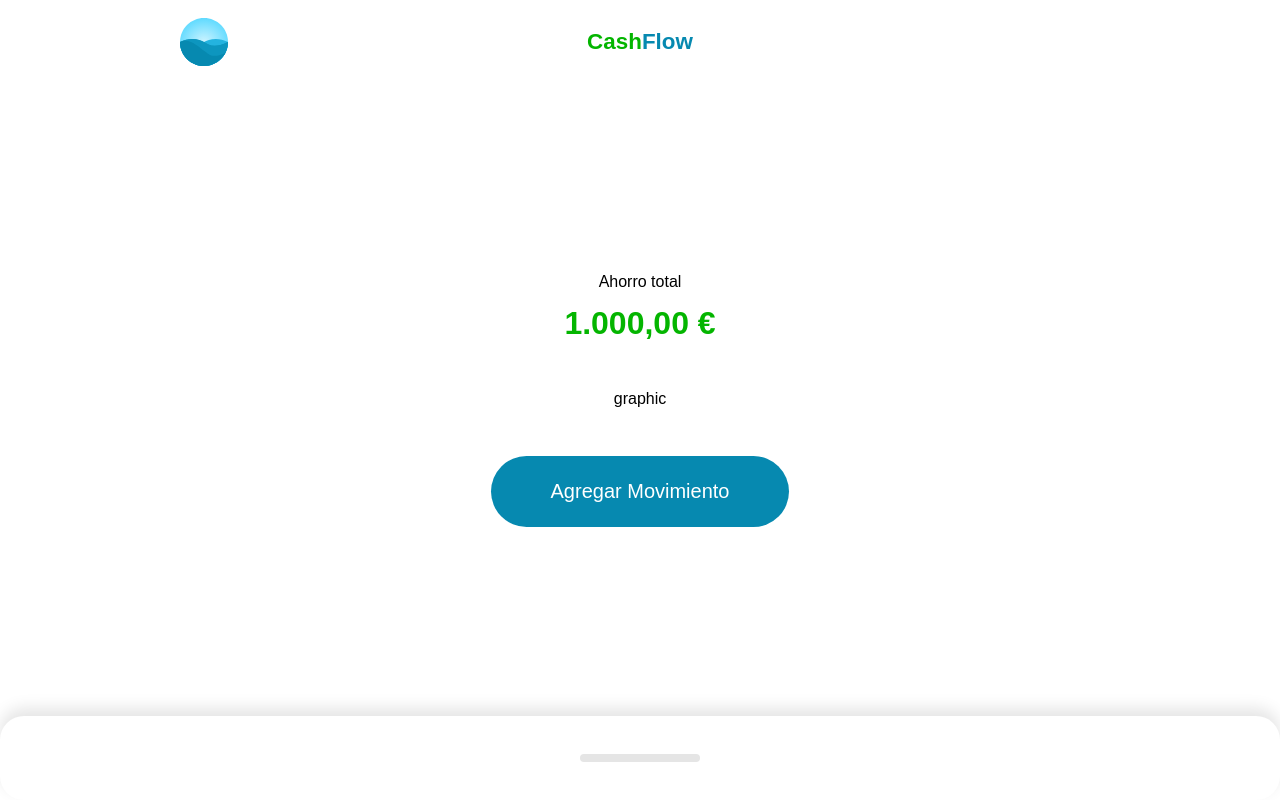
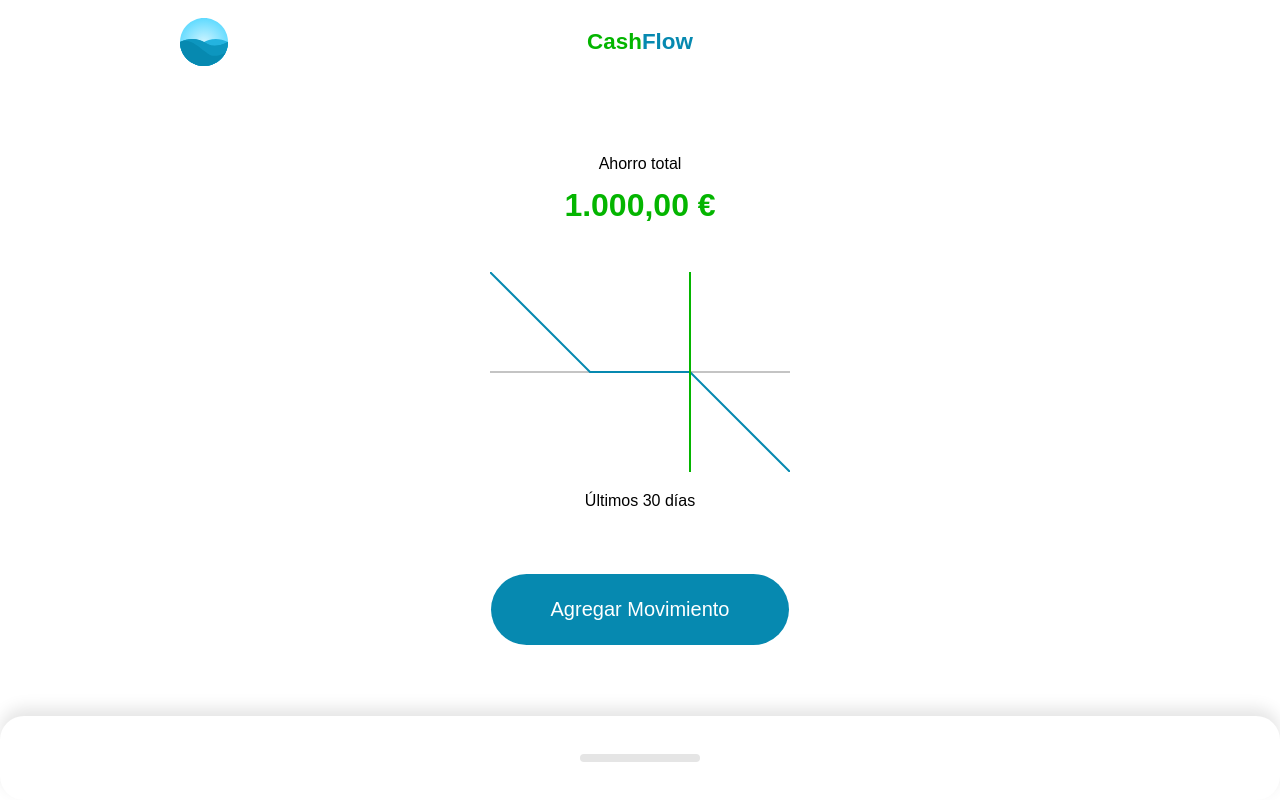
Before and after one commit to jyunakaike/vueCashFlowMobile, a Vue app: page / in a window 1280 px wide. Built offline with nearby package versions, Linux system fonts and the light colour scheme.

Commit message:
feat: graphic component

```diff
--- a/src/components/Action.vue
+++ b/src/components/Action.vue
@@ -45,11 +45,9 @@
 
 const submit = () =>{
     showModal.value = !showModal.value;
-
 }
 
 </script>
-
 
 <style scoped>
 button {
--- a/src/components/Home.vue
+++ b/src/components/Home.vue
@@ -11,7 +11,7 @@
                 :amount="amount"
             >
                 <template #graphic>
-                    graphic
+                    <Graphic />
                 </template>
                 <template #action>
                     <Action />
@@ -29,9 +29,10 @@
 <script>
 import Layout from "./Layout.vue";
 import Header from "./Header.vue";
-import Resume from "./Resume";
+import Resume from "./Resume/index.vue";
 import Action from "./Action.vue";
 import Movements from "./Movements/Index.vue";
+import Graphic from "./Resume/Graphic.vue";
 
 export default {
     components: {
@@ -40,6 +41,7 @@
         Resume,
         Action,
         Movements,
+        Graphic,
     },
     data() {
         return {
--- /dev/null
+++ b/src/components/Resume/Graphic.vue
@@ -0,0 +1,21 @@
+<template>
+    <div>
+        <svg viewBox="0 0 300 200">
+            <line stroke="#c4c4c4" stroke-width="2" x1="0" y1="100" x2="300" y2="100" />
+            <polyline fill="none" stroke="#0689B0" stroke-width="2" points="0,0 100,100 200,100 300,200" />
+            <line stroke="#04b500" stroke-width="2" x1="200" y1="0" x2="200" y2="200" />
+        </svg>
+        <p>Últimos 30 días</p>
+    </div>
+</template>
+
+
+<style scoped>
+svg {
+    width: 100%;
+}
+
+p {
+    text-align: center;
+}
+</style>
```
